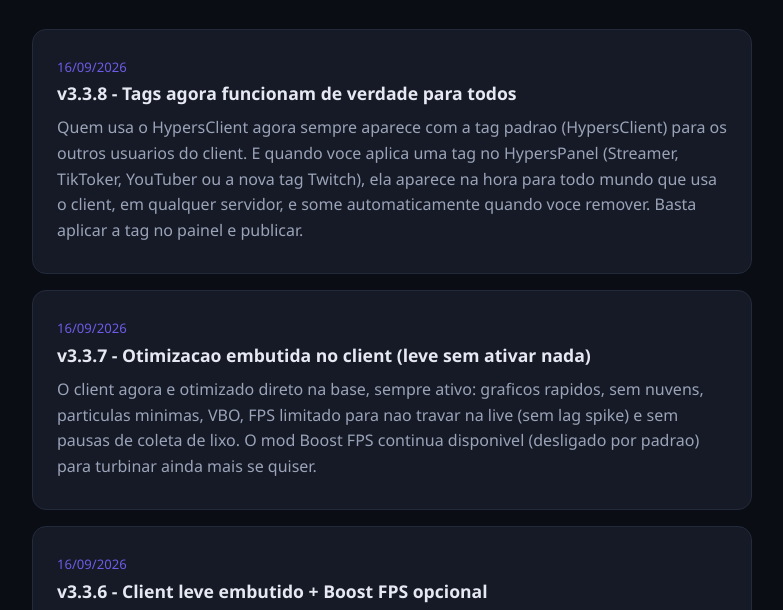
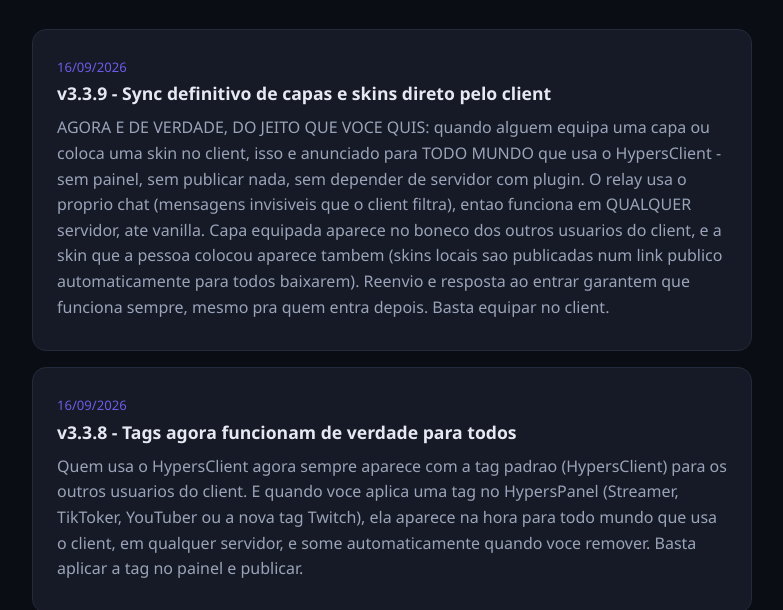
Before and after one commit to vnzinhypers-prog/vnzinhypers-prog.github.io, a plain HTML site: page news.html in a window 1280 px wide. Shown: the part 116-726 px from the top of the page, without its empty margins (248-1031 px from the left). Drawn offline with Linux system fonts and the light colour scheme.

Commit message:
news v3.3.9 sync definitivo capas/skins direto pelo client

```diff
--- a/news.html
+++ b/news.html
@@ -18,6 +18,11 @@ time{color:#6c5ce7;font-size:.82rem}
 <body>
 <div class="container">
 <h1>Novidades do <span>HypersClient</span></h1>
+<article>
+	<time>16/09/2026</time>
+	<h3>v3.3.9 - Sync definitivo de capas e skins direto pelo client</h3>
+	<p>AGORA E DE VERDADE, DO JEITO QUE VOCE QUIS: quando alguem equipa uma capa ou coloca uma skin no client, isso e anunciado para TODO MUNDO que usa o HypersClient - sem painel, sem publicar nada, sem depender de servidor com plugin. O relay usa o proprio chat (mensagens invisiveis que o client filtra), entao funciona em QUALQUER servidor, ate vanilla. Capa equipada aparece no boneco dos outros usuarios do client, e a skin que a pessoa colocou aparece tambem (skins locais sao publicadas num link publico automaticamente para todos baixarem). Reenvio e resposta ao entrar garantem que funciona sempre, mesmo pra quem entra depois. Basta equipar no client.</p>
+</article>
 <article>
 	<time>16/09/2026</time>
 	<h3>v3.3.8 - Tags agora funcionam de verdade para todos</h3>
```
